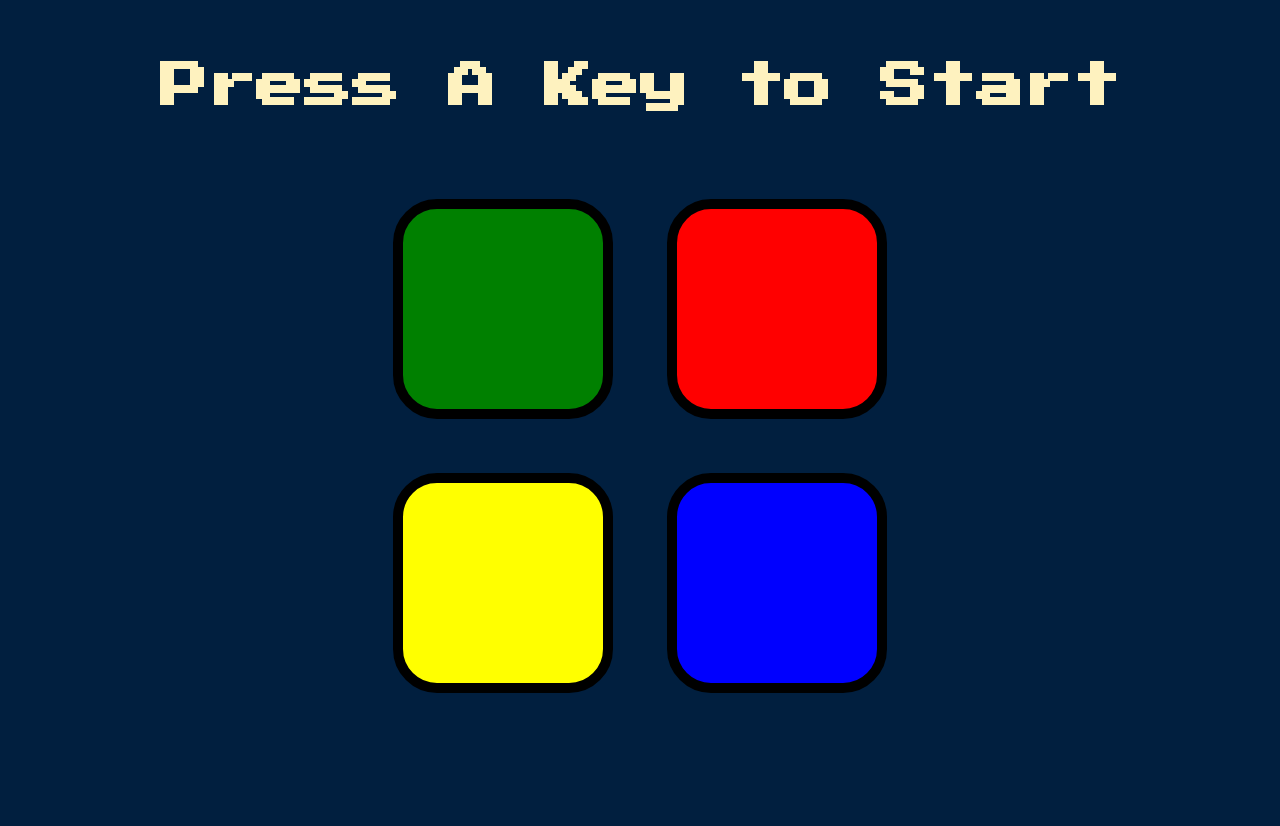
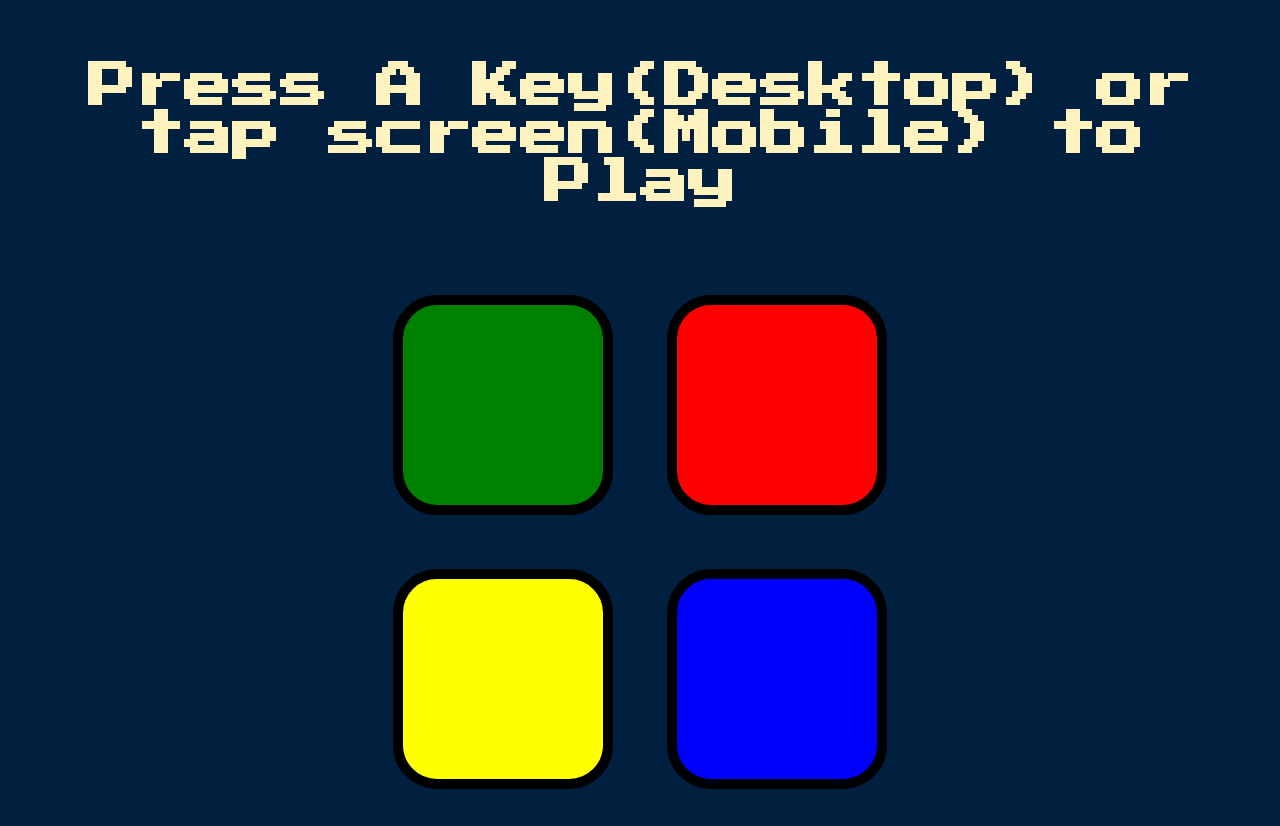
Before and after one commit to sxr133/simon, a plain HTML site: page docs/index.html in a window 1280 px wide. Before the commit the page ends 800 px from the top, so only its background shows below. Drawn offline with nearby package versions, Linux system fonts and the light colour scheme.

Commit message:
Change the title

```diff
--- a/docs/index.html
+++ b/docs/index.html
@@ -9,7 +9,7 @@
 </head>
 
 <body>
-  <h1 id="level-title">Press A Key to Start</h1>
+  <h1 id="level-title">Press A Key(Desktop) or tap screen(Mobile) to Play</h1>
   <div class="container">
     <div class="row">
 
```
